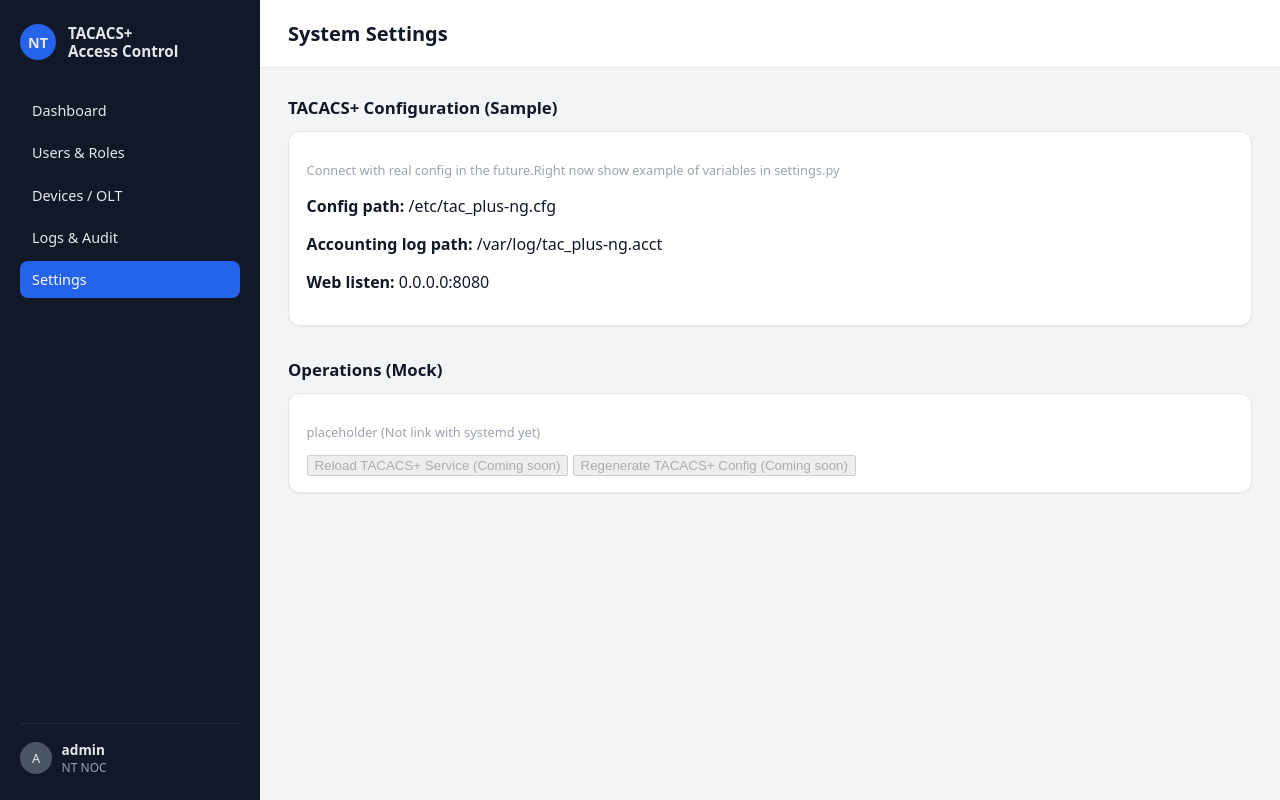
After one commit to FongShana/DashboardTACACS, a Flask app: page /settings/ in a window 1280 px wide. The commit adds this page. Run offline with Flask 3, Linux system fonts and the light colour scheme.

Commit message:
Add skeleton for settings page

```diff
--- a/tacacs_dashboard/__init__.py
+++ b/tacacs_dashboard/__init__.py
@@ -3,6 +3,7 @@ from .routes.dashboard import bp as dashboard_bp
 from .routes.users import bp as users_bp
 from .routes.devices import bp as devices_bp
 from .routes.logs import bp as logs_bp
+from .routes.settings import bp as settings_bp
 
 def create_app():
     app = Flask(__name__)
@@ -13,6 +14,7 @@ def create_app():
     app.register_blueprint(users_bp, url_prefix="/users")
     app.register_blueprint(devices_bp, url_prefix="/devices")
     app.register_blueprint(logs_bp, url_prefix="/logs")
+    app.register_blueprint(settings_bp, url_prefix="/settings")
 
     @app.route("/health")
     def health():
--- /dev/null
+++ b/tacacs_dashboard/routes/settings.py
@@ -0,0 +1,18 @@
+from flask import Blueprint, render_template
+
+bp = Blueprint("settings", __name__)
+
+@bp.route("/")
+def index():
+    # Example; Change to be able to pull from config in the future
+    settings = {
+        "tacacs_config_path": "/etc/tac_plus-ng.cfg",
+        "tacacs_log_path": "/var/log/tac_plus-ng.acct",
+        "web_listen": "0.0.0.0:8080",
+    }
+
+    return render_template(
+        "settings.html",
+        settings=settings,
+        active_page="settings",
+    )
--- a/tacacs_dashboard/templates/base.html
+++ b/tacacs_dashboard/templates/base.html
@@ -20,6 +20,7 @@
            <a href="{{ url_for('users.index') }}" class="nav-item {% if active_page=='users' %}nav-item-active{% endif %}">Users &amp; Roles</a>
            <a href="{{ url_for('devices.index') }}" class="nav-item {% if active_page=='devices' %}nav-item-active{% endif %}">Devices / OLT</a>
            <a href="{{ url_for('logs.index') }}" class="nav-item {% if active_page=='logs' %}nav-item-active{% endif %}">Logs &amp; Audit</a>
+           <a href="{{ url_for('settings.index') }}" class="nav-item {% if active_page=='settings' %}nav-item-active{% endif %}">Settings</a>
         </nav>
 
         <div class="sidebar-footer">
--- /dev/null
+++ b/tacacs_dashboard/templates/settings.html
@@ -0,0 +1,29 @@
+{% extends "base.html" %}
+
+{% block title %}Settings | NT TACACS+{% endblock %}
+{% block header %}System Settings{% endblock %}
+
+{% block content %}
+<section class="section">
+  <h2 class="section-title">TACACS+ Configuration (Sample)</h2>
+  <div class="card">
+    <p class="card-sub">
+      Connect with real config in the future.Right now show example of variables in settings.py
+    </p>
+    <p><strong>Config path:</strong> {{ settings.tacacs_config_path }}</p>
+    <p><strong>Accounting log path:</strong> {{ settings.tacacs_log_path }}</p>
+    <p><strong>Web listen:</strong> {{ settings.web_listen }}</p>
+  </div>
+</section>
+
+<section class="section">
+  <h2 class="section-title">Operations (Mock)</h2>
+  <div class="card">
+    <p class="card-sub">
+      placeholder (Not link with systemd yet)
+    </p>
+    <button disabled>Reload TACACS+ Service (Coming soon)</button>
+    <button disabled>Regenerate TACACS+ Config (Coming soon)</button>
+  </div>
+</section>
+{% endblock %}
```
